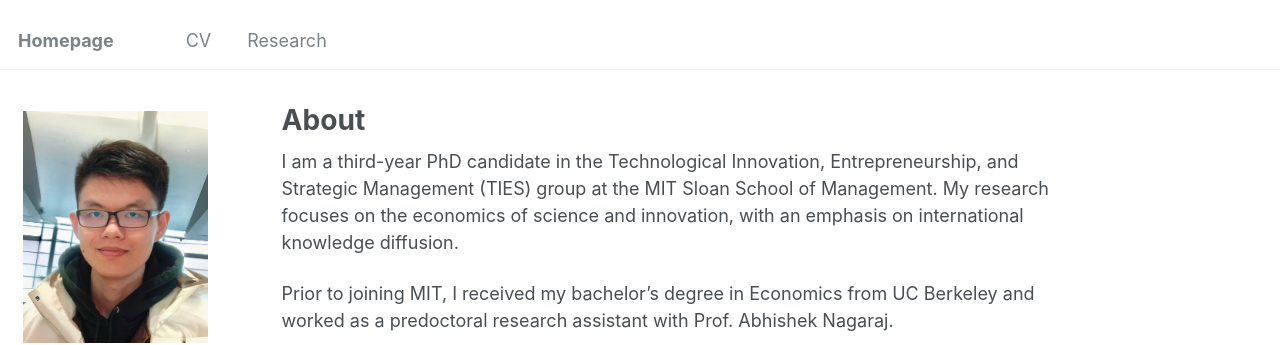
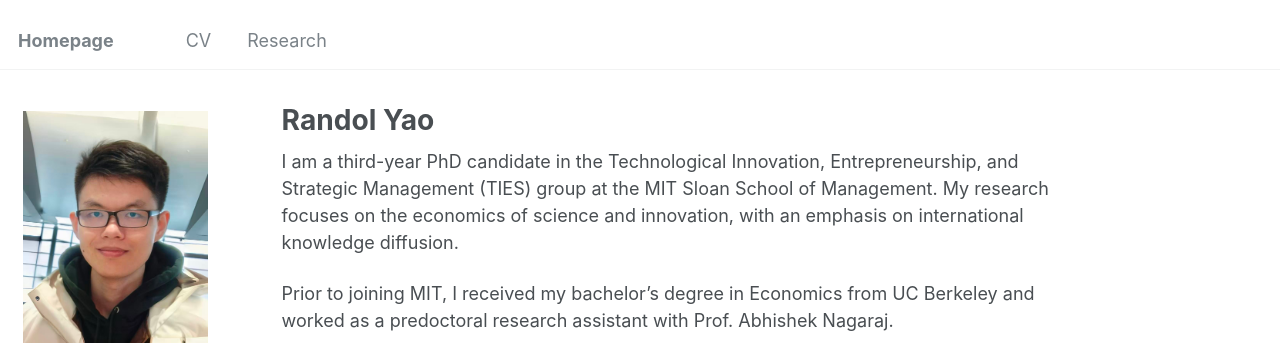
Before and after one commit to hyyao223/hyyao223.github.io, a Jekyll site: the page built from _pages/about.md, in a window 1280 px wide. Shown: the top 345 px of the page. Built offline with Jekyll 4.4.1, drawn with Linux system fonts in a browser that asks for light colours.

Commit message:
Update about.md

```diff
--- a/_pages/about.md
+++ b/_pages/about.md
@@ -1,6 +1,6 @@
 ---
 permalink: /
-title: "About"
+title: "Randol Yao"
 author_profile: true
 redirect_from:
   - /about/
```
